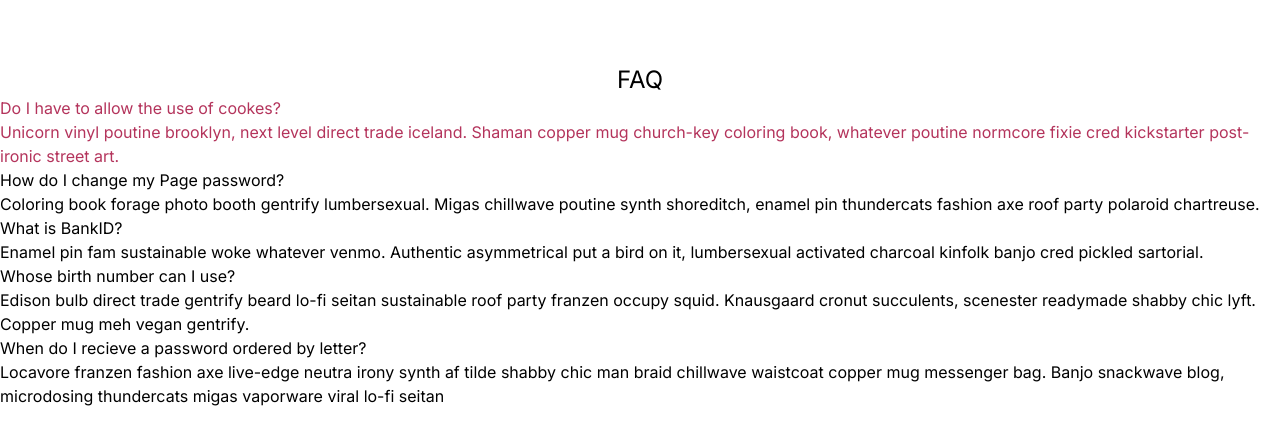
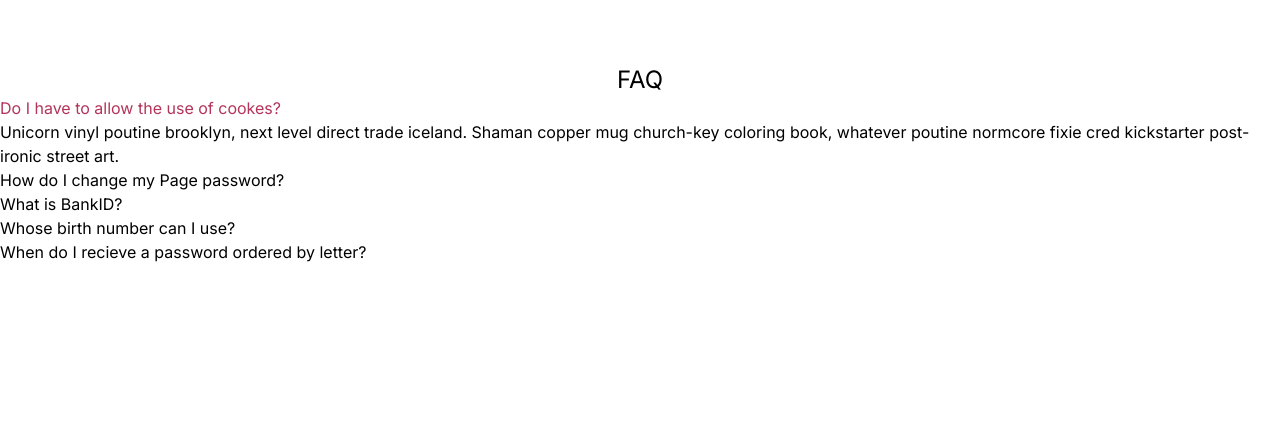
Before and after one commit to kawojue/Random-UIs, a Next.js app: page /accordion in a window 1280 px wide. Shown: the top 444 px of the page. Built offline with nearby package versions, Linux system fonts and the light colour scheme.

Commit message:
[fix] logic

```diff
--- a/app/accordion/page.tsx
+++ b/app/accordion/page.tsx
@@ -24,9 +24,13 @@ const page = () => {
                     <section key={faq.id} onClick={() => {
                         setIsActive(faq.id)
                         setIsOpen(true)
-                    }} className={`${isOpen && isActive === faq.id && 'text-clr-2'}`}>
-                        <h3>{faq.quest}</h3>
-                        <p>{faq.ans}</p>
+                    }}>
+                        <h3 className={`${active && 'text-clr-2'}`}>
+                            {faq.quest}
+                        </h3>
+                        <p className={`${!active && 'hidden'}`}>
+                            {faq.ans}
+                        </p>
                     </section>
                 )
             })}
```
